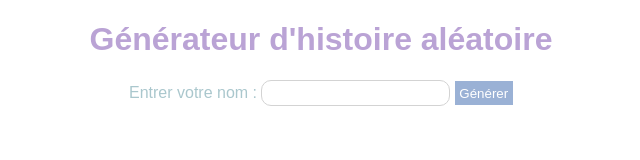
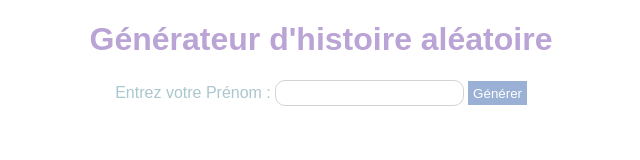
Before and after one commit to Lyz03/Projet_Generateur_d_histoires_aleatoires, a plain HTML site: page index.html in a window 1280 px wide. Shown: the whole page, 319-959 px from the left. Drawn offline with Linux system fonts and the light colour scheme.

Commit message:
générateur d'histoire

```diff
--- a/index.html
+++ b/index.html
@@ -9,7 +9,7 @@
 <body>
     <h1>Générateur d'histoire aléatoire</h1>
 
-    <label for="user_name">Entrer votre nom :</label>
+    <label for="user_name">Entrez votre Prénom :</label>
     <input id="user_name" type="text">
     <button>Générer</button>
 
```
